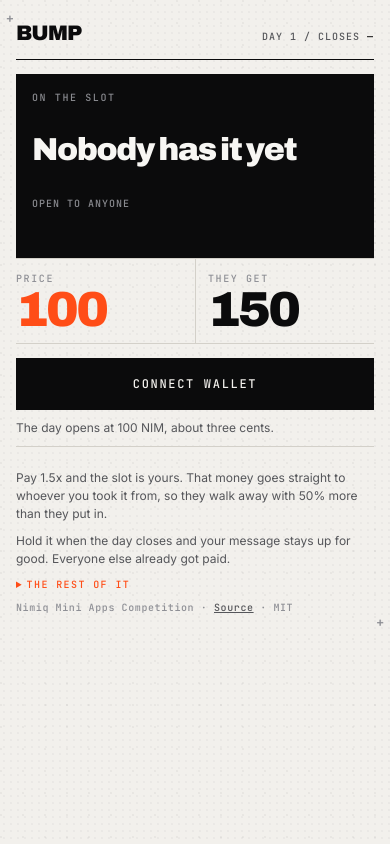
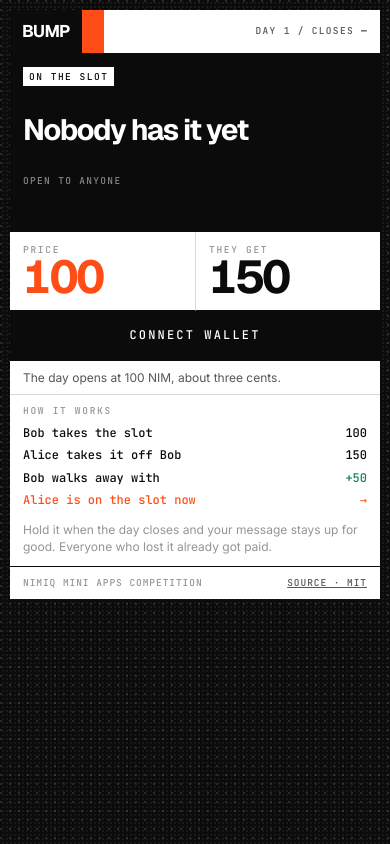
Before and after one commit to 0-robert/nimiq_bump, a website with bundled scripts: page public/index.html in a window 390 px wide. Built offline with nearby package versions, Linux system fonts and the light colour scheme; no server answers; files whose address does not match are found by name.

Commit message:
Push the design onto the AiiD reference, and cut the page in half
A white sheet trimmed out of a dot-screened black field, a black masthead
block with an orange stripe beside it, boxed mono tags on the slot, and
the display face set tight. Hard rectangles throughout.

The display face is Geist rather than the Helvetica Now in the reference.
The font set supplied under dist/ is that face with its identity stripped:
the family renamed to UIJKM3, randomised postscript names, and the
trademark, manufacturer and licence fields removed. It is licensed, and
this repo has to be public and MIT, so it cannot ship. Geist is the
closest open equivalent and was checked side by side against it.

The explainer is gone. Two paragraphs of prose became four lines of
arithmetic with two names on it: Bob takes it for 100, Alice takes it off
him for 150, Bob walks away with +50, Alice is on the slot now. The
mechanic is counterintuitive enough that showing the sum lands it faster
than describing it. Page copy went from 186 words to 92.

Three bugs fixed:

- preview.js still reached for .wrap after the page wrapper was renamed
  to .sheet, so the whole preview threw on load and the app sat there
  saying "Connect wallet" forever. It falls back to the body now.
- The masthead stamp was a flex container, and flex trims the trailing
  space off a text run, so it rendered "CLOSES1:25" with nothing between
  the label and the clock.
- The totals line said "1 bumps · 1 wallets".

29 tests pass, all five copy targets clean.

```diff
--- a/public/app.js
+++ b/public/app.js
@@ -91,7 +91,7 @@ function render(next) {
       ? 'You have it'
       : `Held by ${holder.name || shortAddress(holder.address)}`;
     el.state.hidden = false;
-    el.state.dataset.settled = String(holder.settled);
+    el.state.className = holder.settled ? 'tag tag-live' : 'tag tag-ghost';
     el.state.textContent = holder.settled ? 'Settled' : 'Settling';
     el.state.title = holder.settled
       ? 'Final. A macro block has confirmed it.'
@@ -145,11 +145,13 @@ function renderWinners(winners) {
   }));
 }
 
+const plural = (n, one) => `${formatNim(n)} ${n === 1 ? one : `${one}s`}`;
+
 function renderTotals(totals) {
-  el.totals.hidden = !totals?.bumps;
-  if (!totals?.bumps) return;
-  el.totals.textContent =
-    `${formatNim(totals.bumps)} bumps · ${formatNim(totals.nimMoved)} NIM moved · ${formatNim(totals.wallets)} wallets`;
+  // Shares the footer line, so it always says something rather than vanishing.
+  el.totals.textContent = totals?.bumps
+    ? `${plural(totals.bumps, 'bump')} · ${formatNim(totals.nimMoved)} NIM · ${plural(totals.wallets, 'wallet')}`
+    : 'Nimiq Mini Apps Competition';
 }
 
 function tick() {
--- a/public/index.html
+++ b/public/index.html
@@ -5,26 +5,26 @@
 <meta name="viewport" content="width=device-width, initial-scale=1, viewport-fit=cover">
 <title>BUMP</title>
 <meta name="description" content="One slot, shared by everyone. Take it by paying 1.5x, and the holder you took it from gets the money.">
-<meta name="theme-color" content="#f2f0ec">
+<meta name="theme-color" content="#0b0b0c">
 <link rel="icon" href="/icon.svg" type="image/svg+xml">
-<link rel="preload" href="/fonts/archivo-900.woff2" as="font" type="font/woff2" crossorigin>
+<link rel="preload" href="/fonts/geist-700.woff2" as="font" type="font/woff2" crossorigin>
 <link rel="preload" href="/fonts/mono-500.woff2" as="font" type="font/woff2" crossorigin>
 <link rel="stylesheet" href="/styles/app.css">
 </head>
 <body>
-<main class="wrap">
+<main class="sheet">
 
   <header class="masthead">
-    <h1 class="wordmark">BUMP</h1>
+    <h1 class="mark">BUMP</h1>
+    <span class="stripe" aria-hidden="true"></span>
     <span class="stamp" id="stamp" data-urgent="false">Day 1 / Closes <b id="clock">&mdash;</b></span>
   </header>
 
-  <!-- One hard black block on the paper. The flame burns along its base. -->
   <section class="slot" id="slot">
     <canvas class="slot-fire" id="fire" aria-hidden="true"></canvas>
     <div class="slot-head">
-      <span class="lbl">On the slot</span>
-      <span class="state" id="state" data-settled="false" hidden>Settling</span>
+      <span class="tag">On the slot</span>
+      <span class="tag tag-ghost" id="state" hidden>Settling</span>
     </div>
     <p class="slot-message" id="message">Nobody has it yet</p>
     <p class="slot-holder" id="holder">Open to anyone</p>
@@ -60,6 +60,21 @@
 
   <p class="status" id="status" data-tone="plain">The day opens at 100 NIM, about three cents.</p>
 
+  <!-- The arithmetic, not an explanation of it. -->
+  <section class="works">
+    <span class="lbl">How it works</span>
+    <ol>
+      <li data-accent="in"><span>Bob takes the slot</span><span class="v">100</span></li>
+      <li data-accent="in"><span>Alice takes it off Bob</span><span class="v">150</span></li>
+      <li data-accent="up"><span>Bob walks away with</span><span class="v">+50</span></li>
+      <li data-accent="top"><span>Alice is on the slot now</span><span class="v">&rarr;</span></li>
+    </ol>
+    <p class="note">
+      Hold it when the day closes and your message stays up for good. Everyone
+      who lost it already got paid.
+    </p>
+  </section>
+
   <section class="block tape" id="tape" hidden>
     <span class="lbl">Today</span>
     <ul id="events"></ul>
@@ -70,39 +85,9 @@
     <ul id="winners"></ul>
   </section>
 
-  <section class="how">
-    <p>
-      Pay 1.5x and the slot is yours. That money goes straight to whoever you
-      took it from, so they walk away with 50% more than they put in.
-    </p>
-    <p>
-      Hold it when the day closes and your message stays up for good. Everyone
-      else already got paid.
-    </p>
-    <details>
-      <summary>The rest of it</summary>
-      <p>
-        The day closes at 19:00 UTC. Taking the slot in the last two minutes
-        pushes the close out by two, so it cannot be won by turning up a second
-        before the end.
-      </p>
-      <p>
-        Nothing is held in the middle. Your wallet pays the holder directly, and
-        the slot changes hands once the payment is on chain.
-      </p>
-      <p>
-        Nothing here is drawn, rolled or randomised. The price is on screen
-        before you commit and after. You are buying one advertising slot at a
-        published price from someone who profits on the sale.
-      </p>
-    </details>
-  </section>
-
-  <p class="totals" id="totals" hidden></p>
-
   <p class="foot">
-    Nimiq Mini Apps Competition &middot;
-    <a href="https://github.com/0-robert/bump">Source</a> &middot; MIT
+    <span id="totals">Nimiq Mini Apps Competition</span>
+    <a href="https://github.com/0-robert/bump">Source &middot; MIT</a>
   </p>
 
 </main>
--- a/public/preview.js
+++ b/public/preview.js
@@ -106,9 +106,9 @@ export function install() {
   const banner = document.createElement('p');
   banner.className = 'status';
   banner.dataset.tone = 'live';
-  banner.style.marginBottom = '1rem';
   banner.textContent = 'Preview. A stand-in wallet, no real NIM, nothing sent to the chain.';
-  document.querySelector('.wrap').prepend(banner);
+  // Falls back to the body so renaming the page wrapper cannot break preview.
+  (document.querySelector('.sheet') ?? document.body).prepend(banner);
 
   globalThis.nimiqPay = { language: 'en' };
   globalThis.nimiq = {
--- a/public/styles/app.css
+++ b/public/styles/app.css
@@ -1,233 +1,233 @@
 @import './tokens.css';
 
-@font-face { font-family:'Archivo'; src:url('/fonts/archivo-900.woff2') format('woff2'); font-weight:900; font-style:normal; font-display:swap; }
+@font-face { font-family:'Geist'; src:url('/fonts/geist-700.woff2') format('woff2'); font-weight:700; font-style:normal; font-display:swap; }
 @font-face { font-family:'Inter'; src:url('/fonts/inter-400.woff2') format('woff2'); font-weight:400; font-style:normal; font-display:swap; }
-@font-face { font-family:'Inter'; src:url('/fonts/inter-500.woff2') format('woff2'); font-weight:500; font-style:normal; font-display:swap; }
 @font-face { font-family:'JetBrains Mono'; src:url('/fonts/mono-500.woff2') format('woff2'); font-weight:500; font-style:normal; font-display:swap; }
 
 *,*::before,*::after { box-sizing:border-box; }
 * { margin:0; }
-html { -webkit-text-size-adjust:100%; background:var(--paper); }
+html { -webkit-text-size-adjust:100%; background:var(--field); }
 
+/* The dark field the sheet is trimmed from, dot-screened like a print proof. */
 body {
   min-height:100vh; min-height:100svh;
-  padding: max(18px, env(safe-area-inset-top)) 16px max(28px, env(safe-area-inset-bottom));
-  background:var(--paper);
+  padding: max(10px, env(safe-area-inset-top)) 10px max(14px, env(safe-area-inset-bottom));
+  background-color:var(--field);
+  background-image:
+    radial-gradient(circle at 1px 1px, rgb(255 255 255 / 0.13) 1px, transparent 0),
+    radial-gradient(circle at 1px 1px, rgb(255 255 255 / 0.06) 1px, transparent 0);
+  background-size: 9px 9px, 4px 4px;
+  background-position: 0 0, 2px 2px;
   color:var(--ink);
   font-family:var(--font-body);
   font-size:var(--base);
-  line-height:1.5;
+  line-height:1.45;
   -webkit-font-smoothing:antialiased;
   overflow-x:hidden;
-
-  /* Paper, not a flat fill. Two offset dot grids give it a faint tooth. */
-  background-image:
-    radial-gradient(circle at 1px 1px, rgb(11 11 12 / 0.045) 1px, transparent 0),
-    radial-gradient(circle at 1px 1px, rgb(11 11 12 / 0.03) 1px, transparent 0);
-  background-size: 22px 22px, 7px 7px;
-  background-position: 0 0, 3px 4px;
 }
 
 canvas,svg { display:block; max-width:100%; }
 button,input,textarea { font:inherit; color:inherit; }
 [hidden] { display:none !important; }
-:focus-visible { outline:2px solid var(--orange); outline-offset:2px; }
+:focus-visible { outline:2px solid var(--orange); outline-offset:-2px; }
 
-.wrap { max-width:440px; margin-inline:auto; position:relative; }
+.sheet { max-width:430px; margin-inline:auto; background:var(--sheet); }
 
-/* Registration marks, the way a printed sheet is trimmed. */
-.wrap::before, .wrap::after {
-  content:'+';
-  position:absolute;
-  font-family:var(--font-mono);
-  font-size:13px;
-  color:var(--ink-faint);
-  line-height:1;
-}
-.wrap::before { top:-6px; left:-10px; }
-.wrap::after { bottom:-14px; right:-10px; }
-
-/* The label voice: mono, uppercase, wide. Every small label on the page. */
+/* Every small label on the page speaks in this voice. */
 .lbl {
   display:block;
   font-family:var(--font-mono);
   font-size:var(--micro);
   font-weight:500;
-  letter-spacing:0.16em;
+  letter-spacing:0.18em;
   text-transform:uppercase;
   color:var(--ink-faint);
 }
-.mono { font-family:var(--font-mono); font-variant-numeric:tabular-nums; }
 .num { font-variant-numeric:tabular-nums; font-feature-settings:'tnum' 1; }
 
-/* ---- masthead ---- */
+/* ---- masthead: black block, orange stripe, then the stamp ---- */
 
-.masthead {
-  display:flex; align-items:baseline; justify-content:space-between; gap:12px;
-  padding-bottom:9px; border-bottom:1.5px solid var(--ink);
+.masthead { display:flex; align-items:stretch; border-bottom:1px solid var(--ink); }
+.mark {
+  background:var(--ink); color:var(--sheet);
+  font-family:var(--font-display); font-weight:700;
+  font-size:17px; letter-spacing:-0.05em;
+  padding:9px 12px;
+  display:flex; align-items:center;
 }
-.wordmark { font-family:var(--font-display); font-weight:900; font-size:21px; letter-spacing:-0.05em; }
-.stamp { font-family:var(--font-mono); font-size:var(--micro); letter-spacing:0.1em; text-transform:uppercase; color:var(--ink-soft); font-variant-numeric:tabular-nums; }
+.stripe { width:22px; background:var(--orange); flex:none; }
+.stamp {
+  flex:1;
+  /* Not a flex container: flex trims the trailing space off a text run, which
+     ran "CLOSES" straight into the clock with nothing between them. */
+  align-self:center;
+  text-align:right;
+  padding:0 12px;
+  font-family:var(--font-mono); font-size:var(--micro);
+  letter-spacing:0.14em; text-transform:uppercase;
+  color:var(--ink-soft); font-variant-numeric:tabular-nums;
+}
 .stamp b { color:var(--ink); font-weight:500; }
 .stamp[data-urgent='true'] b { color:var(--orange); }
 
-/* ---- the slot: one hard black block on the paper ---- */
+/* ---- the slot ---- */
 
 .slot {
   position:relative; isolation:isolate;
-  margin-top:var(--gap);
-  background:var(--slot);
-  color:var(--on-slot);
-  padding:16px 16px 46px;
-  min-height:184px;
+  background:var(--slot); color:var(--on-slot);
+  padding:13px 13px 44px;
+  min-height:178px;
   overflow:hidden;
-  display:grid; align-content:space-between; gap:10px;
+  display:grid; align-content:space-between; gap:9px;
 }
-.slot-fire { position:absolute; inset:auto 0 0 0; width:100%; height:58px; z-index:0; pointer-events:none; }
+.slot-fire { position:absolute; inset:auto 0 0 0; width:100%; height:56px; z-index:0; pointer-events:none; }
 .slot > *:not(.slot-fire) { position:relative; z-index:1; }
-.slot .lbl { color:var(--on-slot-faint); }
 
 .slot-head { display:flex; align-items:center; justify-content:space-between; gap:10px; }
-.state { font-family:var(--font-mono); font-size:var(--micro); letter-spacing:0.14em; text-transform:uppercase; color:var(--on-slot-faint); display:inline-flex; align-items:center; gap:6px; }
-.state::before { content:''; width:5px; height:5px; background:currentColor; }
-.state[data-settled='true'] { color:var(--orange); }
-.state[data-settled='false']::before { animation:blink 1.2s steps(2,end) infinite; }
-@keyframes blink { 50% { opacity:0; } }
+/* Boxed micro labels, the way the reference tags its images. */
+.tag {
+  font-family:var(--font-mono); font-size:var(--micro); font-weight:500;
+  letter-spacing:0.16em; text-transform:uppercase;
+  padding:3px 6px;
+  background:var(--sheet); color:var(--ink);
+}
+.tag-ghost { background:transparent; color:var(--on-slot-faint); box-shadow:inset 0 0 0 1px rgb(255 255 255 / 0.22); }
+.tag-live { background:var(--orange); color:var(--sheet); }
 
 .slot-message {
-  font-family:var(--font-display); font-weight:900;
-  font-size:var(--message); line-height:0.95; letter-spacing:-0.045em;
+  font-family:var(--font-display); font-weight:700;
+  font-size:var(--message); line-height:0.94; letter-spacing:-0.05em;
   text-wrap:balance; overflow-wrap:anywhere;
 }
-.slot-holder { font-family:var(--font-mono); font-size:var(--micro); letter-spacing:0.1em; text-transform:uppercase; color:var(--on-slot-faint); }
+.slot-holder { font-family:var(--font-mono); font-size:var(--micro); letter-spacing:0.14em; text-transform:uppercase; color:var(--on-slot-faint); }
 
 /* ---- figures ---- */
 
-.figs { display:grid; grid-template-columns:1fr 1fr; border-bottom:1px solid var(--rule); }
-.fig { padding:12px 0 11px; border-top:1px solid var(--rule); }
-.fig:nth-child(odd) { padding-right:12px; }
-.fig:nth-child(even) { padding-left:12px; border-left:1px solid var(--rule); }
-.fig-wide { grid-column:1 / -1; padding-right:0; border-left:0; padding-left:0; display:flex; align-items:baseline; justify-content:space-between; gap:12px; }
-
+.figs { display:grid; grid-template-columns:1fr 1fr; }
+.fig { padding:11px 13px 12px; border-bottom:1px solid var(--ink); }
+.fig + .fig { border-left:1px solid var(--rule); }
 .fig b {
-  display:block; margin-top:2px;
-  font-family:var(--font-display); font-weight:900;
-  font-size:var(--figure); line-height:0.9; letter-spacing:-0.055em;
+  display:block; margin-top:1px;
+  font-family:var(--font-display); font-weight:700;
+  font-size:var(--figure); line-height:0.88; letter-spacing:-0.06em;
 }
 .fig-price b { color:var(--orange); }
-.fig-wide b { margin-top:0; }
-.fig-wide[data-urgent='true'] b { color:var(--orange); }
 
 /* ---- action ---- */
 
-.actions { margin-top:var(--gap); display:grid; gap:8px; }
-
+.actions { display:grid; }
 .btn {
   position:relative; overflow:hidden;
   display:block; width:100%;
-  min-height:52px; padding:15px 18px;
+  min-height:50px; padding:15px;
   border:0; border-radius:0;
-  background:var(--ink); color:var(--paper);
-  font-family:var(--font-mono);
-  font-size:var(--small); font-weight:500;
-  letter-spacing:0.14em; text-transform:uppercase;
+  background:var(--ink); color:var(--sheet);
+  font-family:var(--font-mono); font-size:var(--small); font-weight:500;
+  letter-spacing:0.18em; text-transform:uppercase;
   cursor:pointer;
-  transition:background-color var(--dur) var(--ease), color var(--dur) var(--ease);
+  transition:background-color var(--dur) var(--ease);
 }
-.btn:hover:not(:disabled) { background:var(--orange); }
-.btn:active:not(:disabled) { background:var(--orange); }
-.btn:disabled { background:transparent; color:var(--ink-faint); box-shadow:inset 0 0 0 1px var(--rule); cursor:not-allowed; }
+.btn:hover:not(:disabled), .btn:active:not(:disabled) { background:var(--orange); }
+.btn:disabled { background:var(--sheet-2); color:var(--ink-faint); cursor:not-allowed; }
 
-/* A block of orange crosses the button while the slot is up for grabs. */
 .btn::after {
   content:''; position:absolute; inset:0;
-  background:linear-gradient(100deg, transparent 42%, rgb(255 77 23 / 0.5) 50%, transparent 58%);
+  background:linear-gradient(100deg, transparent 42%, rgb(255 77 23 / 0.55) 50%, transparent 58%);
   transform:translateX(-130%);
 }
 .btn[data-sheen='true']::after { animation:sheen 3.4s var(--ease) infinite; }
 @keyframes sheen { 0%,60% { transform:translateX(-130%); } 100% { transform:translateX(130%); } }
 
+.compose { display:grid; gap:7px; padding:12px; background:var(--sheet-2); border-bottom:1px solid var(--ink); }
+.compose input, .compose textarea {
+  width:100%; padding:8px 9px; border:0; border-radius:0;
+  background:var(--sheet); color:var(--ink);
+  box-shadow:inset 0 0 0 1px var(--rule); resize:none;
+}
+.compose input { font-family:var(--font-mono); font-size:var(--small); }
+.compose textarea { min-height:64px; }
+.compose :is(input,textarea):focus { box-shadow:inset 0 0 0 1.5px var(--orange); outline:none; }
+.compose ::placeholder { color:var(--ink-faint); }
+.compose footer { display:flex; align-items:center; justify-content:space-between; gap:10px; }
+.count { font-family:var(--font-mono); font-size:var(--micro); letter-spacing:0.1em; color:var(--ink-faint); }
+.count[data-over='true'] { color:var(--orange); }
 .btn-quiet {
-  width:auto; min-height:32px; padding:6px 12px;
+  width:auto; min-height:28px; padding:5px 10px;
   background:transparent; color:var(--ink-soft);
   box-shadow:inset 0 0 0 1px var(--rule);
+  letter-spacing:0.14em;
 }
-.btn-quiet:hover { background:var(--ink); color:var(--paper); }
+.btn-quiet:hover { background:var(--ink); color:var(--sheet); }
 
-.compose { display:grid; gap:8px; padding:12px; background:var(--paper-deep); }
-.compose input, .compose textarea {
-  width:100%; padding:9px 10px;
-  border:0; border-radius:0;
-  background:var(--paper); color:var(--ink);
-  box-shadow:inset 0 0 0 1px var(--rule);
-  resize:none;
+.status { padding:8px 13px; border-bottom:1px solid var(--rule); font-size:var(--small); color:var(--ink-soft); }
+.status[data-tone='paid'] { color:var(--up); }
+.status[data-tone='live'], .status[data-tone='error'] { color:var(--orange); }
+
+/* ---- the worked example ---- */
+
+/*
+  Four lines instead of two paragraphs. The mechanic is counterintuitive
+  enough that naming two people and showing the arithmetic lands it faster
+  than any amount of explaining.
+*/
+.works { border-bottom:1px solid var(--ink); }
+.works > .lbl { padding:9px 13px 7px; }
+.works ol { margin:0; padding:0 13px 11px; list-style:none; display:grid; gap:5px; }
+.works li {
+  display:grid; grid-template-columns:1fr auto; gap:10px;
+  font-family:var(--font-mono); font-size:var(--small);
+  align-items:baseline;
 }
-.compose input { font-family:var(--font-mono); font-size:var(--small); letter-spacing:0.04em; }
-.compose textarea { min-height:70px; }
-.compose :is(input,textarea):focus { box-shadow:inset 0 0 0 1.5px var(--orange); outline:none; }
-.compose ::placeholder { color:var(--ink-faint); letter-spacing:0; }
-.compose footer { display:flex; align-items:center; justify-content:space-between; gap:12px; }
-.count { font-family:var(--font-mono); font-size:var(--micro); letter-spacing:0.1em; color:var(--ink-faint); }
-.count[data-over='true'] { color:var(--orange); }
-
-.status { padding:9px 0; border-bottom:1px solid var(--rule); font-size:var(--small); color:var(--ink-soft); }
-.status[data-tone='paid'] { color:var(--up); font-weight:500; }
-.status[data-tone='live'] { color:var(--orange); }
-.status[data-tone='error'] { color:var(--orange); font-weight:500; }
+.works .v { font-variant-numeric:tabular-nums; font-weight:500; }
+.works li[data-accent='in'] .v { color:var(--ink); }
+.works li[data-accent='up'] .v { color:var(--up); }
+.works li[data-accent='top'] { color:var(--orange); }
+.works .note { padding:0 13px 11px; font-size:var(--small); color:var(--ink-faint); }
 
 /* ---- lists ---- */
 
-.block { margin-top:22px; }
-.block > .lbl { padding-bottom:7px; border-bottom:1.5px solid var(--ink); }
+.block > .lbl { padding:9px 13px 7px; border-bottom:1px solid var(--ink); }
 .block ul { margin:0; padding:0; list-style:none; }
-.block li { border-bottom:1px solid var(--rule); }
+.block li { border-bottom:1px solid var(--rule); padding:7px 13px; }
 
-.tape li { display:grid; grid-template-columns:auto 1fr auto; gap:10px; padding:8px 0; align-items:baseline; font-size:var(--small); }
+.tape li { display:grid; grid-template-columns:auto 1fr auto; gap:9px; align-items:baseline; font-size:var(--small); }
 .tape .t { font-family:var(--font-mono); font-size:var(--micro); color:var(--ink-faint); font-variant-numeric:tabular-nums; }
 .tape .what { color:var(--ink-soft); overflow-wrap:anywhere; }
 .tape .amt { font-family:var(--font-mono); font-size:var(--small); font-variant-numeric:tabular-nums; color:var(--up); }
 .tape li[data-kind='open'] .amt { color:var(--ink-faint); }
 .tape li[data-kind='won'] .amt, .tape li[data-kind='won'] .what { color:var(--orange); }
 @keyframes tick-in { from { opacity:0; } to { opacity:1; } }
-.tape li[data-fresh='true'] { animation:tick-in 260ms var(--ease); }
+.tape li[data-fresh='true'] { animation:tick-in 240ms var(--ease); }
 
-.past li { display:grid; grid-template-columns:auto 1fr; gap:2px 12px; padding:10px 0; }
-.past .n { grid-row:span 2; align-self:start; font-family:var(--font-mono); font-size:var(--micro); letter-spacing:0.08em; color:var(--orange); padding-top:3px; }
+.past li { display:grid; grid-template-columns:auto 1fr; gap:1px 10px; }
+.past .n { grid-row:span 2; align-self:start; font-family:var(--font-mono); font-size:var(--micro); color:var(--orange); padding-top:3px; }
 .past .m { font-weight:500; overflow-wrap:anywhere; }
-.past .meta { font-family:var(--font-mono); font-size:var(--micro); letter-spacing:0.06em; text-transform:uppercase; color:var(--ink-faint); }
+.past .meta { font-family:var(--font-mono); font-size:var(--micro); letter-spacing:0.1em; text-transform:uppercase; color:var(--ink-faint); }
 
-/* ---- explainer ---- */
-
-.how { margin-top:22px; display:grid; gap:9px; }
-.how p { font-size:var(--small); color:var(--ink-soft); max-width:46ch; }
-.how summary { font-family:var(--font-mono); font-size:var(--micro); letter-spacing:0.14em; text-transform:uppercase; color:var(--orange); cursor:pointer; }
-.how details p { margin-top:8px; color:var(--ink-faint); }
-
-.totals { margin-top:20px; padding-top:9px; border-top:1px solid var(--rule); font-family:var(--font-mono); font-size:var(--micro); letter-spacing:0.1em; text-transform:uppercase; color:var(--ink-faint); }
-.foot { margin-top:8px; font-family:var(--font-mono); font-size:var(--micro); letter-spacing:0.06em; color:var(--ink-faint); }
+.foot {
+  padding:9px 13px;
+  font-family:var(--font-mono); font-size:var(--micro);
+  letter-spacing:0.1em; text-transform:uppercase; color:var(--ink-faint);
+  display:flex; justify-content:space-between; gap:10px; flex-wrap:wrap;
+}
 .foot a { color:var(--ink-soft); }
 
 /* ---- the landing ---- */
 
 @keyframes cut { from { background:var(--orange); } to { background:var(--slot); } }
-.slot[data-landed='true'] { animation:cut 620ms var(--ease); }
-
-@keyframes lift { from { transform:translateY(0.22em); opacity:0; } to { transform:none; opacity:1; } }
-.fig b[data-changed='true'] { animation:lift 340ms var(--ease); }
-
-@keyframes payday { 0% { transform:translateY(100%); } 14% { transform:none; } 86% { transform:none; } 100% { transform:translateY(100%); } }
+.slot[data-landed='true'] { animation:cut 560ms var(--ease); }
+@keyframes lift { from { transform:translateY(0.2em); opacity:0; } to { transform:none; opacity:1; } }
+.fig b[data-changed='true'] { animation:lift 320ms var(--ease); }
+@keyframes payday { 0% { transform:translateY(100%); } 14%,86% { transform:none; } 100% { transform:translateY(100%); } }
 .payday {
   position:fixed; left:0; right:0; bottom:0; z-index:30;
-  padding:14px 18px;
-  background:var(--up); color:var(--paper);
+  padding:13px; background:var(--up); color:var(--sheet);
   font-family:var(--font-mono); font-size:var(--small); font-weight:500;
-  letter-spacing:0.14em; text-transform:uppercase;
-  text-align:center;
+  letter-spacing:0.16em; text-transform:uppercase; text-align:center;
   animation:payday 3.4s var(--ease) forwards;
 }
 
 @media (prefers-reduced-motion:reduce) {
-  .slot[data-landed='true'], .fig b[data-changed='true'], .tape li[data-fresh='true'] { animation:none; }
+  .slot[data-landed='true'], .fig b[data-changed='true'], .tape li[data-fresh='true'], .payday { animation:none; }
   .btn[data-sheen='true']::after { animation:none; }
-  .payday { animation:none; }
 }
--- a/public/styles/tokens.css
+++ b/public/styles/tokens.css
@@ -1,47 +1,43 @@
 /*
   Design tokens.
 
-  Editorial, not an app chrome. The references are type-led: an enormous tight
-  grotesque doing the work, micro labels set in mono, hard rectangles, one
-  orange, and paper rather than a screen. No cards, no shadows, no rounded
-  corners, nothing that floats.
+  Modelled on the AiiD reference: a white sheet trimmed out of a dark,
+  dot-screened field, a black masthead block with one orange stripe beside it,
+  an enormous tight neo-grotesque doing the work, and micro labels set in mono.
+  Hard rectangles throughout. Nothing rounded, nothing floating, no shadows.
 
-  The one dark surface is the slot itself. That is deliberate twice over: it
-  hard-blocks against the paper the way the references block colour, and the
-  flame is additive light, so it needs somewhere dark to burn.
+  The display face is Geist rather than the Helvetica Now in the reference,
+  which is licensed and cannot ship in a public MIT repo.
 */
 
 :root {
   color-scheme: light;
 
-  --paper: #f2f0ec;
-  --paper-deep: #e8e5df;
+  --field: #0b0b0c;      /* the dark ground the sheet is trimmed from */
+  --sheet: #ffffff;
+  --sheet-2: #f1efea;
   --ink: #0b0b0c;
   --ink-soft: #55565a;
-  --ink-faint: #8e8f95;
-  --rule: #d3d0c9;
+  --ink-faint: #93949a;
+  --rule: #ddd9d2;
 
-  /* On the black slot. */
   --slot: #0b0b0c;
-  --on-slot: #f7f6f3;
-  --on-slot-faint: #8a8b90;
+  --on-slot: #ffffff;
+  --on-slot-faint: #86878c;
 
-  /* One accent. Used as flat blocks and marks, never as a gradient. */
   --orange: #ff4d17;
   --up: #12805f;
 
-  --font-display: 'Archivo', 'Helvetica Neue', Arial, sans-serif;
+  --font-display: 'Geist', 'Helvetica Neue', Arial, sans-serif;
   --font-body: 'Inter', 'Helvetica Neue', Arial, sans-serif;
   --font-mono: 'JetBrains Mono', ui-monospace, Menlo, monospace;
 
-  --micro: 10px;
+  --micro: 9.5px;
   --small: 12px;
-  --base: 14px;
-  /* The hero numerals and the message. Deliberately oversized. */
-  --figure: clamp(2.9rem, 2rem + 4.4vw, 4.4rem);
-  --message: clamp(1.9rem, 1.4rem + 2.4vw, 2.9rem);
+  --base: 13.5px;
+  --figure: clamp(2.7rem, 1.9rem + 4vw, 4rem);
+  --message: clamp(1.75rem, 1.3rem + 2.2vw, 2.6rem);
 
-  --gap: 14px;
-  --dur: 340ms;
+  --dur: 320ms;
   --ease: cubic-bezier(0.16, 0.84, 0.28, 1);
 }
```
Also changed, not shown: public/fonts/archivo-800.woff2 (deleted), public/fonts/archivo-900.woff2 (deleted), public/fonts/geist-700.woff2 (added), public/fonts/inter-500.woff2 (deleted), public/fonts/inter-700.woff2 (deleted).
